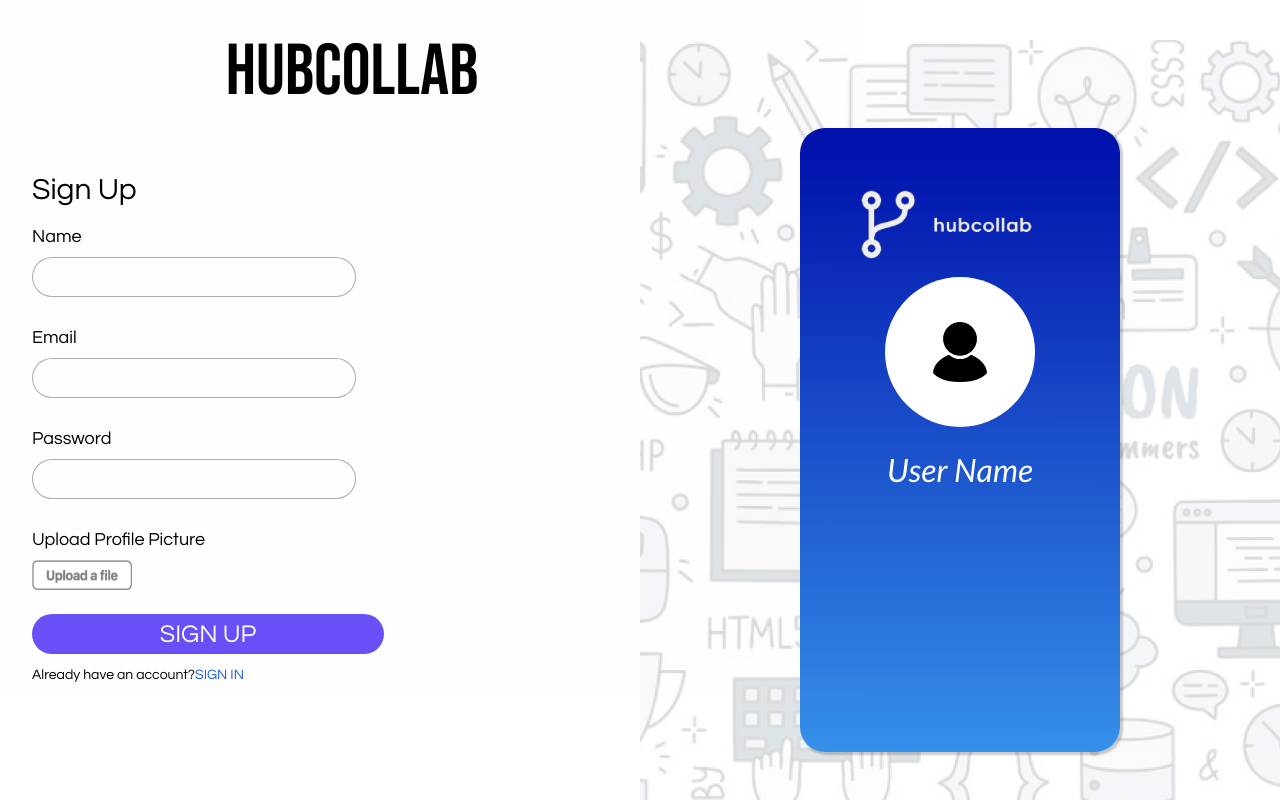
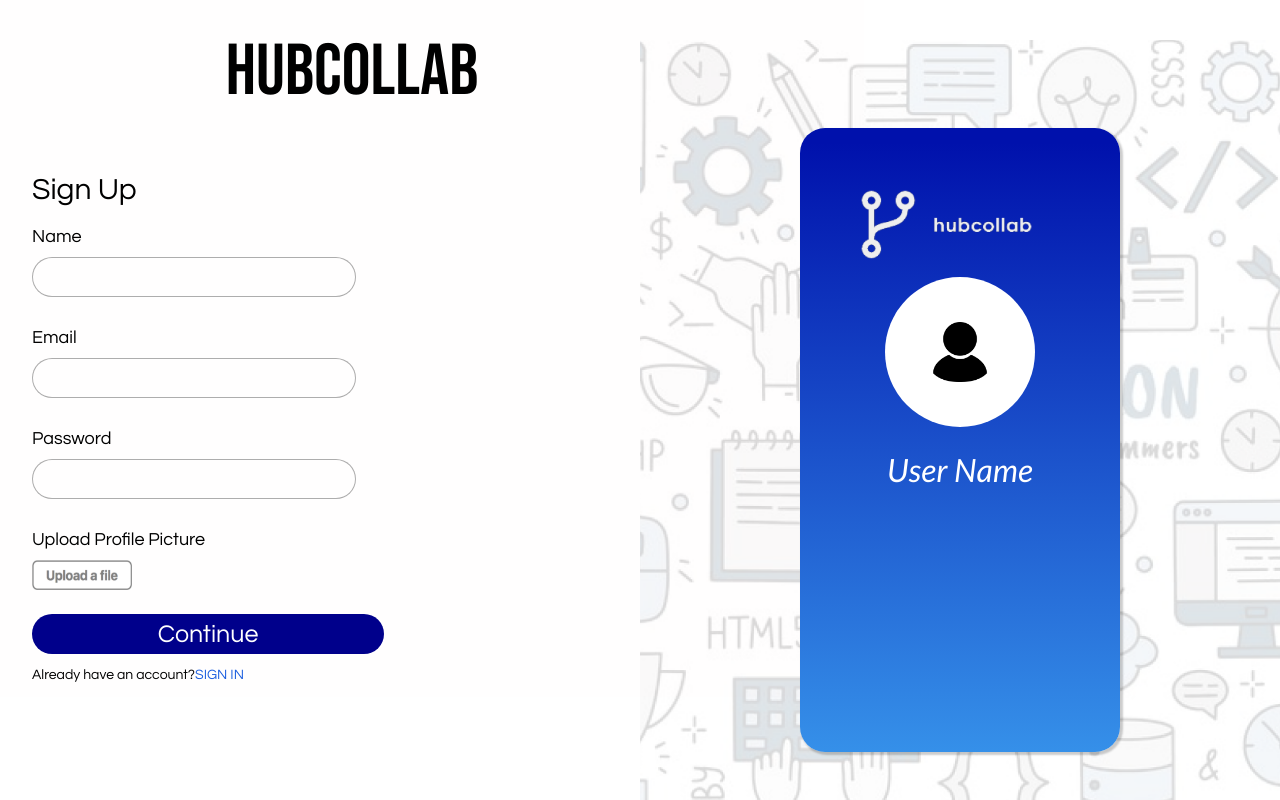
Before and after one commit to VanshKela/Hub-Collab, a React (Create React App) app in the folder hub-collab-frontend/: page /sign-up in a window 1280 px wide. Built offline with nearby package versions, Linux system fonts and the light colour scheme.

Commit message:
Routing removed

```diff
--- a/hub-collab-frontend/src/Screens/signup.js
+++ b/hub-collab-frontend/src/Screens/signup.js
@@ -1,17 +1,18 @@
 import "./signup.css";
 import Card from "./../components/card.js";
-import React, { useState, useEffect } from "react";
+import React, { useState } from "react";
 import user from "./../assets/user.png";
 import SignUpForm from "./signupForm";
-import {
-  BrowserRouter as Router,
-  Route,
-  Switch,
-  useHistory
-} from "react-router-dom";
 import SkillForm from "./skillForm";
+import { useForm } from "react-hook-form";
 
 function SignUp() {
+  const {
+    handleSubmit
+  } = useForm({ criteriaMode: "all" });
+  const onSubmit = (data) => {
+    console.log(data);
+  };
   const [state, setState] = useState({
     selectedFile: user,
     name: "User Name",
@@ -19,18 +20,6 @@
     tech: [],
     visibleButton: false,
   });
-
-  const history = useHistory();
-  useEffect(() => {
-    return () => {
-      window.history.pushState(null,  document.title, window.location.href)
-    };
-  }, [history.action])
-
-  useEffect(() =>{
-    if (window.location.pathname === "/sign-up")
-      setState({ ...state, visibleButton: false });
-  },[window.location.pathname])
 
   const fileChangeHandler = (event) => {
     setState({
@@ -59,39 +48,53 @@
   };
 
   return (
-      <Router>
-        <main>
     <div className="container">
       <div className="form-container">
         <header>
           <h1 className="headerName">HubCollab</h1>
         </header>
-              <Switch>
-                <Route
-                  exact
-                  path="/sign-up"
-                  render={() => (
+        <form className="form" onSubmit={handleSubmit(onSubmit)}>
+          {!state.visibleButton && (
+            <div>
               <SignUpForm
                 onChangeName={nameChangeHandler}
                 onChangeFile={fileChangeHandler}
                 onClickButton={registerButtonHandler}
               />
+              <button
+                type="button"
+                className="signUpButton continue"
+                onClick={() => {
+                  registerButtonHandler();
+                }}
+              >
+                Continue
+              </button>
+              <br></br>
+              <p>
+                Already have an account?
+                <span class="signInButton">
+                  <button
+                    id="back-btn"
+                    hidden
+                    type="button"
+                    onClick={(event) => (window.location.href = "/")}
+                  >
+                    SIGN IN
+                  </button>
+                  <label htmlFor="back-btn">SIGN IN</label>
+                </span>
+              </p>
+            </div>
           )}
-                ></Route>
-                <Route
-                  exact
-                  path="/sign-up/techstack"
-                  render={() => <SkillForm onClick={techChangeHandler} />}
-                ></Route>
-              </Switch>
-            </div>
+          {state.visibleButton && <SkillForm onClick={techChangeHandler} />}
           <div className="cardContainer">
             <Card
               name={state.name}
               image={state.selectedFile}
               tech={state.tech}
             />
-              { state.visibleButton ? (
+            {state.visibleButton && (
               <button
                 type="submit"
                 onClick={(event) => (window.location.href = "/")}
@@ -99,11 +102,11 @@
               >
                 Register
               </button>
-              ) : null}
+            )}
+          </div>
+        </form>
       </div>
     </div>
-        </main>
-      </Router>
   );
 }
 
--- a/hub-collab-frontend/src/Screens/signupForm.jsx
+++ b/hub-collab-frontend/src/Screens/signupForm.jsx
@@ -1,20 +1,13 @@
 import TextField from "../components/TextField.js";
-import React, {useState} from "react";
+import React from "react";
 import "./signup.css";
 import uploadButton from "./../assets/uploadButton.png";
-import { Route } from "react-router-dom";
 import { useForm } from "react-hook-form";
 
 function SignUpForm({ onChangeName, onChangeFile, onClickButton }) {
-  const [isFormValid, setFormValid] = useState(false);
-  const {
-    register,
-    handleSubmit,
-    formState: { errors, isSubmitted, isValid },
-  } = useForm({ mode: "onChange" });
-  const onSubmit = (data) => {console.log(data);setFormValid(true)};
+  const { register } = useForm({ mode: "onChange" });
   return (
-    <form className="form" onSubmit={handleSubmit(onSubmit)}>
+    <React.Fragment>
       <h2>Sign Up</h2>
       <TextField
         register={register}
@@ -52,51 +45,7 @@
         </label>
       </div>
       <br></br>
-      {!isFormValid&&<button
-            type="submit"
-            className="signUpButton"
-            onClick={() => {
-              console.log(isSubmitted);
-            }}
-          >
-            SIGN UP
-      </button>}
-      {isFormValid&&<Route
-        render={({ history }) => (
-          <button
-            type="button"
-            className="signUpButton continue"
-            onClick={() => {
-              history.push("sign-up/techstack");
-              onClickButton();
-            }}
-          >
-            Continue
-          </button>
-        )}
-      />}
-      <br></br>
-      <p>
-        Already have an account?
-        <span class="signInButton">
-          <Route
-            render={({ history }) => (
-              <button
-                id="back-btn"
-                hidden
-                type="button"
-                onClick={() => {
-                  history.goBack();
-                }}
-              >
-                SIGN IN
-              </button>
-            )}
-          />
-          <label htmlFor="back-btn">SIGN IN</label>
-        </span>
-      </p>
-    </form>
+    </React.Fragment>
   );
 }
 
--- a/hub-collab-frontend/src/Screens/skillForm.js
+++ b/hub-collab-frontend/src/Screens/skillForm.js
@@ -4,7 +4,7 @@
 function SkillForm({ onClick }) {
   const skills = ["C++","HTML","CSS","C","C#","JavaScript","React","Python","Go","Dart","Flutter","Node.js", "Rust", "Angular", "Kotlin", "Vue.js", "MySQL", "Java", "Ruby", "PHP", "R"]
   return (
-    <form className="form">
+    <React.Fragment>
       <h2>Choose your Skills</h2>
       <div className="skills-container">
         {
@@ -13,7 +13,7 @@
           })
         }
       </div>
-    </form>
+    </React.Fragment>
   );
 }
 
```
Lines whose indentation alone changed are shown as unchanged.
